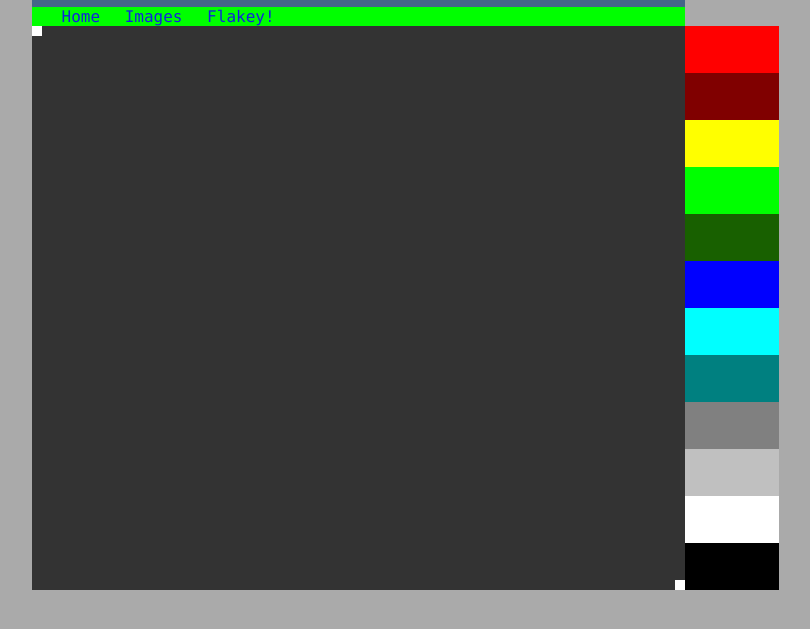
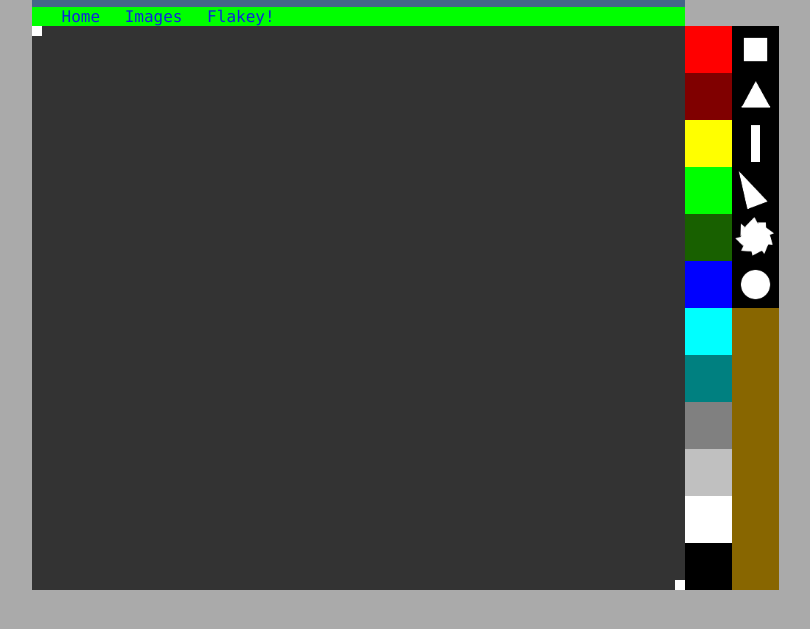
Before and after one commit to GeorgePTVS/openGL_Template_VS2010, a plain HTML site: page webroot/flakeyCanvas.html in a window 1280 px wide. Shown: the part 61-690 px from the top of the page, without its empty margins (282-1092 px from the left). Drawn offline with Linux system fonts and the light colour scheme.

Commit message:
1. get brush selectors sized and images in. TODO highlight and actually change the brush to those shapes. 2. shorten a name

```diff
--- a/webroot/app/flakeyCanvas.js
+++ b/webroot/app/flakeyCanvas.js
@@ -6,7 +6,7 @@ $(document).ready(function () {
   // --------------------------
   // -- Color chooser
   // --------------------------
-  $(".colorChooserDiv").on('click', function () {
+  $(".colorChooser").on('click', function () {
 
     var newColor = $(this).css("background-color");
     $brushColor = newColor;
@@ -14,7 +14,7 @@ $(document).ready(function () {
   });
 
   // put a solid border around color chooser during hover.  Have to manipulate size since border starts as 0.
-  $(".colorChooserDiv").hover(
+  $(".colorChooser").hover(
     // TODO Use addClass removeClass (or toggleClass) in each of these fns)
     function () {
     // var $colorChooserBorder = 5;  // px
--- a/webroot/app/window.js
+++ b/webroot/app/window.js
@@ -38,8 +38,13 @@ function onWindowResize()
   $(".main_content").css("width",  contentWidth);
   $(".main_content").css("height", mainHeight);
 
-  $(".colorChooserDiv").css("width",  colorChooserWidth);
-  $(".colorChooserDiv").css("height", colorChooserWidth);
+  $(".colorChooser").css("width",  colorChooserWidth);
+  $(".colorChooser").css("height", colorChooserWidth);
+  $(".brushChooser").css("width",  colorChooserWidth);
+  $(".brushChooser").css("height", colorChooserWidth);
+  $(".brushImg").css("width",  colorChooserWidth);
+  $(".brushImg").css("height", colorChooserWidth);
+
   $("#canvasPlaceholder").css( {
     "width": canvasPlaceholderWidth,
     "height": canvasPlaceholderHeight,
--- a/webroot/css/style.css
+++ b/webroot/css/style.css
@@ -96,54 +96,86 @@ ol {
 }
 
 
-.colorChooserDiv {
+.colorChooser {
   opacity:1.0;
   background-color:#000000;
   float: right;
 }
-.colorChooserDiv:hover {
+.colorChooser:hover {
   /* opacity:0.5; */
   /* border: 5px inset red; */
 }
-#red.colorChooserDiv {
+
+#red.colorChooser {
   background-color:#FF0000;
 }
-#green.colorChooserDiv  {
+#green.colorChooser  {
   background-color:#00FF00;
 }
-#blue.colorChooserDiv {
+#blue.colorChooser {
   background-color:#0000FF;
 }
-#magenta.colorChooserDiv {
+#magenta.colorChooser {
   background-color:#FF00FF;
 }
-#yellow.colorChooserDiv {
+#yellow.colorChooser {
   background-color:#FFFF00;
 }
-#cyan.colorChooserDiv {
+#cyan.colorChooser {
   background-color:#00FFFF;
 }
-#forest-green.colorChooserDiv {
+#forest-green.colorChooser {
   background-color:#186000;
 }
-#maroon.colorChooserDiv {
+#maroon.colorChooser {
   background-color:#800000;
 }
-#teal.colorChooserDiv {
+#teal.colorChooser {
   background-color:#008080;
 }
-#gray.colorChooserDiv {
+#gray.colorChooser {
   background-color:#808080;
 }
-#silver.colorChooserDiv {
+#silver.colorChooser {
   background-color:#c0c0c0;
 }
-#white.colorChooserDiv {
+#white.colorChooser {
   background-color:#FFFFFF;
 }
-#black.colorChooserDiv {
+#black.colorChooser {
   background-color:#000000;
 }
+
+
+
+
+
+
+
+.brushChooser {
+  opacity:1.0;
+  background-color:#000000;
+  float: right;
+}
+.brushChooser:hover {
+  /* opacity:0.5; */
+  /* border: 5px inset red; */
+}
+.brushImg {
+  padding: 0px 0px 0px 0px;
+  margin:  0px 0px 0px 0px;
+  border: 0px;
+  border-image-width: 0px;
+  width:100px;
+  height:100px;
+  opacity:1.0;
+}
+
+
+
+
+
+
 
 #canvasPlaceholder {
   padding: 0;
--- a/webroot/flakeyCanvas.html
+++ b/webroot/flakeyCanvas.html
@@ -40,32 +40,26 @@
 
   <canvas id="canvasPlaceholder" class="canvasTest" width="200" height="200">
             This text is displayed if your browser does not support HTML5 Canvas.
-  </canvas><div id="buttonBarPlaceholder">
-      <div id="red" class="colorChooserDiv"></div>
-      <div id="maroon" class="colorChooserDiv"></div>
-      <div id="yellow" class="colorChooserDiv"></div>
-      <div id="green" class="colorChooserDiv"></div>
-      <div id="forest-green" class="colorChooserDiv"></div>
-      <div id="blue" class="colorChooserDiv"></div>
-      <div id="cyan" class="colorChooserDiv"></div>
-      <div id="teal" class="colorChooserDiv"></div>
-      <div id="gray" class="colorChooserDiv"></div>
-      <div id="silver" class="colorChooserDiv"></div>
-      <div id="white" class="colorChooserDiv"></div>
-      <div id="black" class="colorChooserDiv"></div>
-    </div><div id="toolBarPlaceholder">
-      <div id="red" class="colorChooserDiv"></div>
-      <div id="maroon" class="colorChooserDiv"></div>
-      <div id="yellow" class="colorChooserDiv"></div>
-      <div id="green" class="colorChooserDiv"></div>
-      <div id="forest-green" class="colorChooserDiv"></div>
-      <div id="blue" class="colorChooserDiv"></div>
-      <div id="cyan" class="colorChooserDiv"></div>
-      <div id="teal" class="colorChooserDiv"></div>
-      <div id="gray" class="colorChooserDiv"></div>
-      <div id="silver" class="colorChooserDiv"></div>
-      <div id="white" class="colorChooserDiv"></div>
-      <div id="black" class="colorChooserDiv"></div>
+  </canvas><div id="toolBarPlaceholder">
+      <div id="square" class="brushChooser"><img class="brushImg" src="gui/square.png"></div>
+      <div id="triangle" class="brushChooser"><img class="brushImg" src="gui/triangle.png"></div>
+      <div id="line" class="brushChooser"><img class="brushImg" src="gui/line.png"></div>
+      <div id="scalene" class="brushChooser"><img class="brushImg" src="gui/scalene.png"></div>
+      <div id="spur" class="brushChooser"><img class="brushImg" src="gui/spur.png"></div>
+      <div id="circle" class="brushChooser"><img class="brushImg" src="gui/circle.png"></div>
+    </div><div id="buttonBarPlaceholder">
+      <div id="red" class="colorChooser"></div>
+      <div id="maroon" class="colorChooser"></div>
+      <div id="yellow" class="colorChooser"></div>
+      <div id="green" class="colorChooser"></div>
+      <div id="forest-green" class="colorChooser"></div>
+      <div id="blue" class="colorChooser"></div>
+      <div id="cyan" class="colorChooser"></div>
+      <div id="teal" class="colorChooser"></div>
+      <div id="gray" class="colorChooser"></div>
+      <div id="silver" class="colorChooser"></div>
+      <div id="white" class="colorChooser"></div>
+      <div id="black" class="colorChooser"></div>
     </div>
 
  </div>
```
